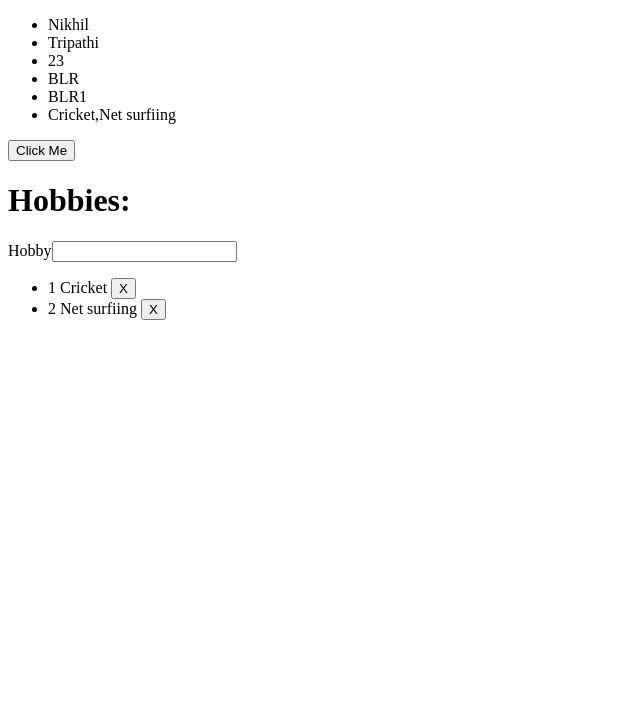
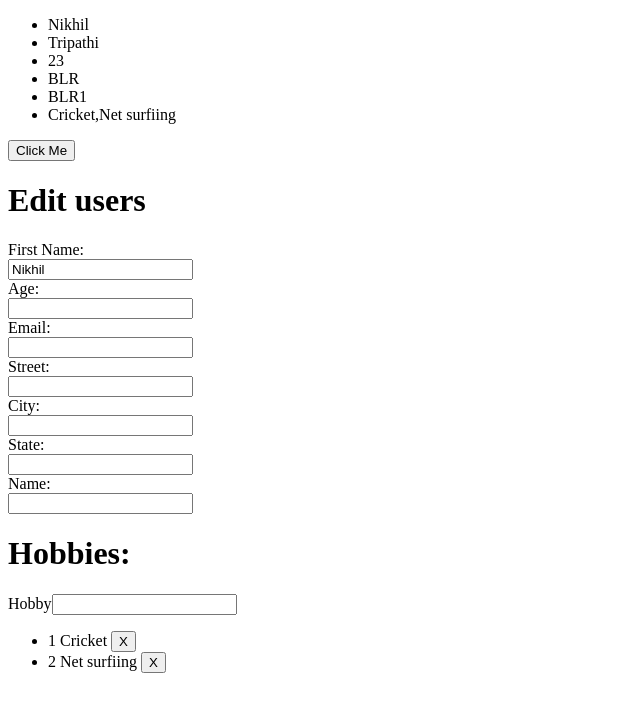
Before and after one commit to ntnikhilesh/angular4, an Angular app: page / in a window 1280 px wide. Shown: the top 712 px of the page, without its empty margins (0-640 px from the left). Built offline with nearby package versions, Linux system fonts and the light colour scheme.

Commit message:
2 way data binding with fname

```diff
--- a/src/app/app.module.ts
+++ b/src/app/app.module.ts
@@ -1,6 +1,6 @@
 import { BrowserModule } from '@angular/platform-browser';
 import { NgModule } from '@angular/core';
-//import { FormsModule } from '@angular/forms';
+import { FormsModule } from '@angular/forms';
 
 
 import { AppComponent } from './app.component';
@@ -14,7 +14,7 @@ import { UserComponent } from './components/user/user.component';
   ],
   imports: [
     BrowserModule,
-    //FormsModule
+    FormsModule
   ],
   providers: [],
   bootstrap: [AppComponent]
--- a/src/app/components/user/user.component.html
+++ b/src/app/components/user/user.component.html
@@ -20,8 +20,41 @@
 </ul>
 
 <button (click)='clickMe()'>Click Me</button>
+
+<h1>Edit users</h1>
+
+<form>
+  <div>
+      <label>First Name:</label><br>
+      <input type="text" [(ngModel)]='fname' name="fname">
+  </div>
+  <div>
+      <label>Age:</label><br>
+      <input type="number">
+  </div>
+  <div>
+      <label>Email:</label><br>
+      <input type="text">
+  </div>
+  <div>
+      <label>Street:</label><br>
+      <input type="text">
+  </div>
+  <div>
+      <label>City:</label><br>
+      <input type="text">
+  </div>
+  <div>
+      <label>State:</label><br>
+      <input type="text">
+  </div>
+  <div>
+      <label>Name:</label><br>
+      <input type="text">
+  </div>
+
+</form>
 <h1>Hobbies:</h1>
-
 
 <form>
   <div (ngSubmit)='addHobby(newhobby.value)'>
```
